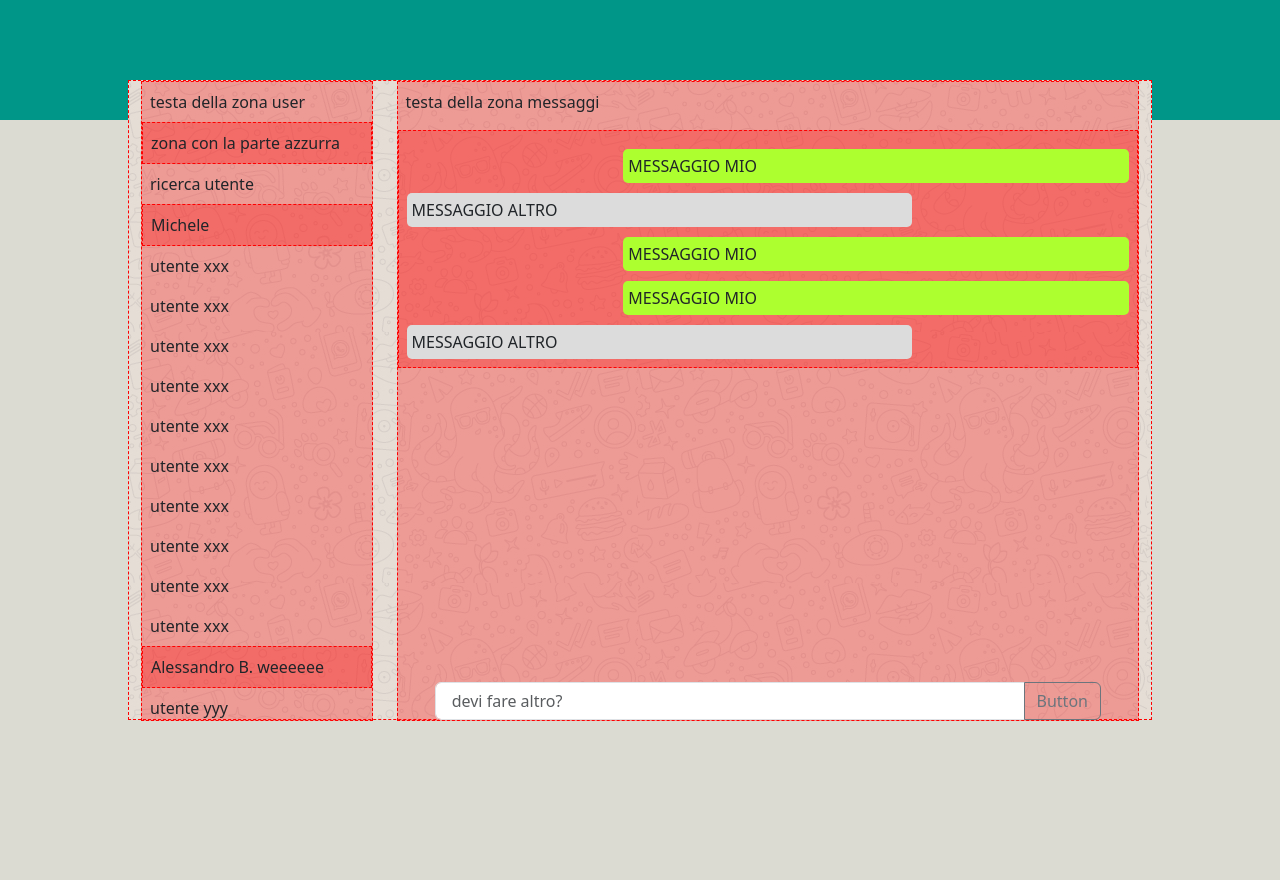
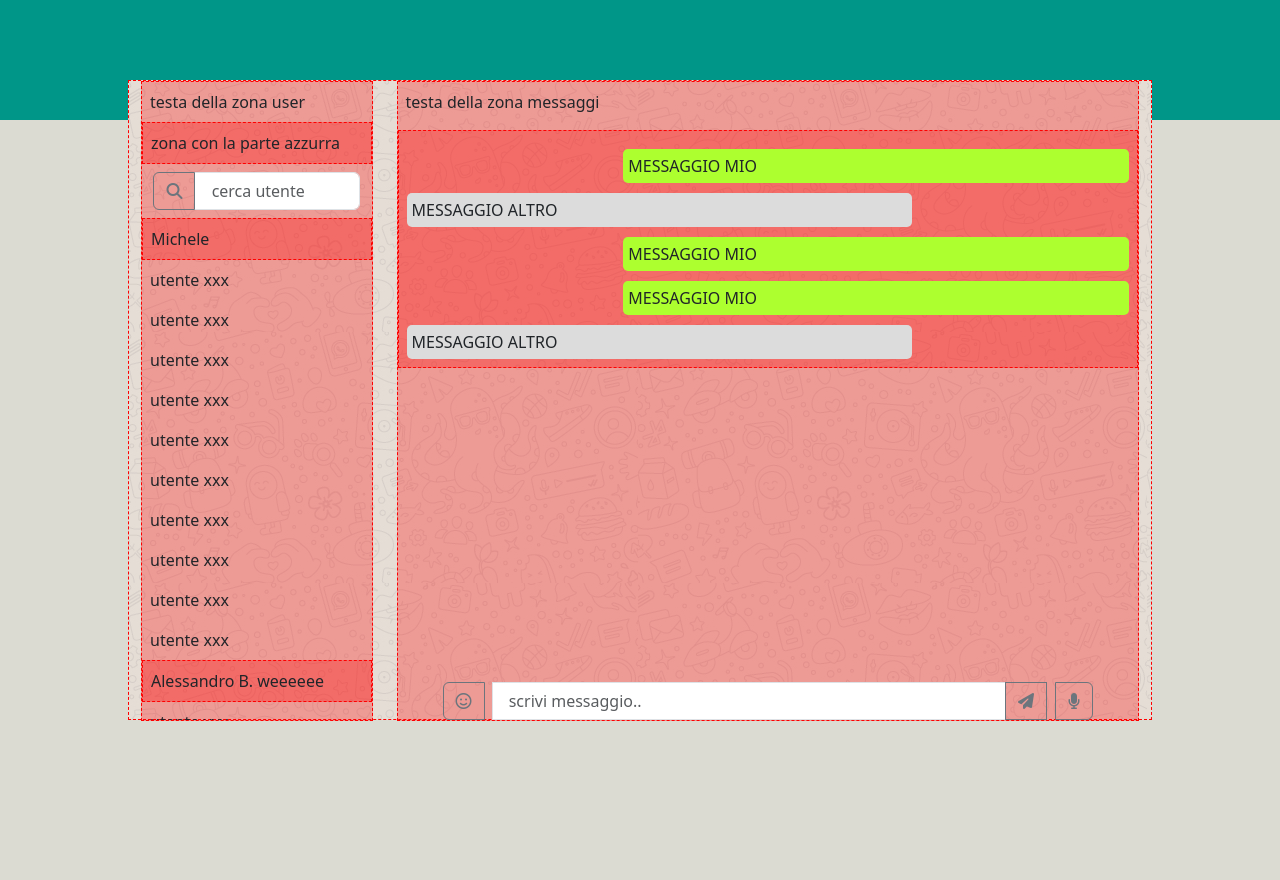
Before and after one commit to CarloCassini/vue-boolzapp, a plain HTML site: page index.html in a window 1280 px wide. Drawn offline with nearby package versions, Linux system fonts and the light colour scheme.

Commit message:
add search user

```diff
--- a/index.html
+++ b/index.html
@@ -46,7 +46,26 @@
           <div class="d-flex flex-column debug list-users">
             <div class="p-2">testa della zona user</div>
             <div class="p-2 debug">zona con la parte azzurra</div>
-            <div class="p-2">ricerca utente</div>
+
+            <!-- dove mettere la ricerca utente -->
+            <div class="input-group my-2" id="insert-new-msg">
+              <button
+                class="btn btn-outline-secondary"
+                type="button"
+                id="button-addon2"
+              >
+                <!-- @click="addTask()" -->
+                <i class="fa-solid fa-magnifying-glass"></i>
+              </button>
+              <input
+                type="text"
+                class="form-control"
+                placeholder=" cerca utente "
+                aria-describedby="button-addon2"
+              />
+              <!-- v-model="newTodo.text"
+                @keyup.enter="addTask()" -->
+            </div>
 
             <div class="Scorrimento">
               <div class="p-2 debug">{{ contacts[0].name}}</div>
@@ -94,12 +113,17 @@
               <div class="msg-all msg-mine">MESSAGGIO MIO</div>
               <div class="msg-all msg-other">MESSAGGIO ALTRO</div>
             </div>
-            <!-- dove immetterò le nuove task -->
+            <!-- dove scriverò i nuovi messaggi -->
             <div class="input-group mt-auto" id="insert-new-msg">
+              <button class="btn btn-outline-secondary mx-2" type="button">
+                <!-- @click="addTask()" -->
+                <i class="fa-regular fa-face-smile"></i>
+              </button>
+
               <input
                 type="text"
                 class="form-control"
-                placeholder=" devi fare altro? "
+                placeholder=" scrivi messaggio.. "
                 aria-describedby="button-addon2"
               />
               <!-- v-model="newTodo.text"
@@ -110,7 +134,12 @@
                 id="button-addon2"
               >
                 <!-- @click="addTask()" -->
-                Button
+                <i class="fa-solid fa-paper-plane"></i>
+              </button>
+              <!-- microfono -->
+              <button class="btn btn-outline-secondary mx-2" type="button">
+                <!-- @click="addTask()" -->
+                <i class="fa-solid fa-microphone"></i>
               </button>
             </div>
           </div>
```
